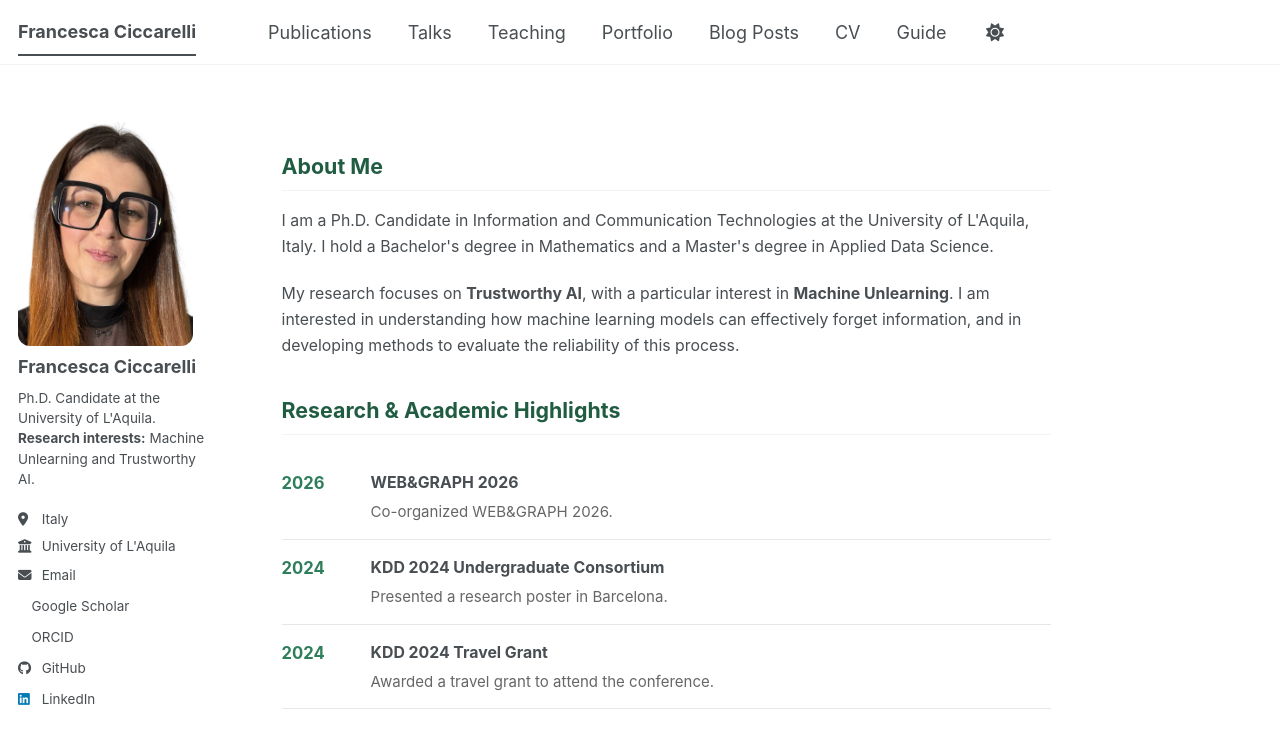
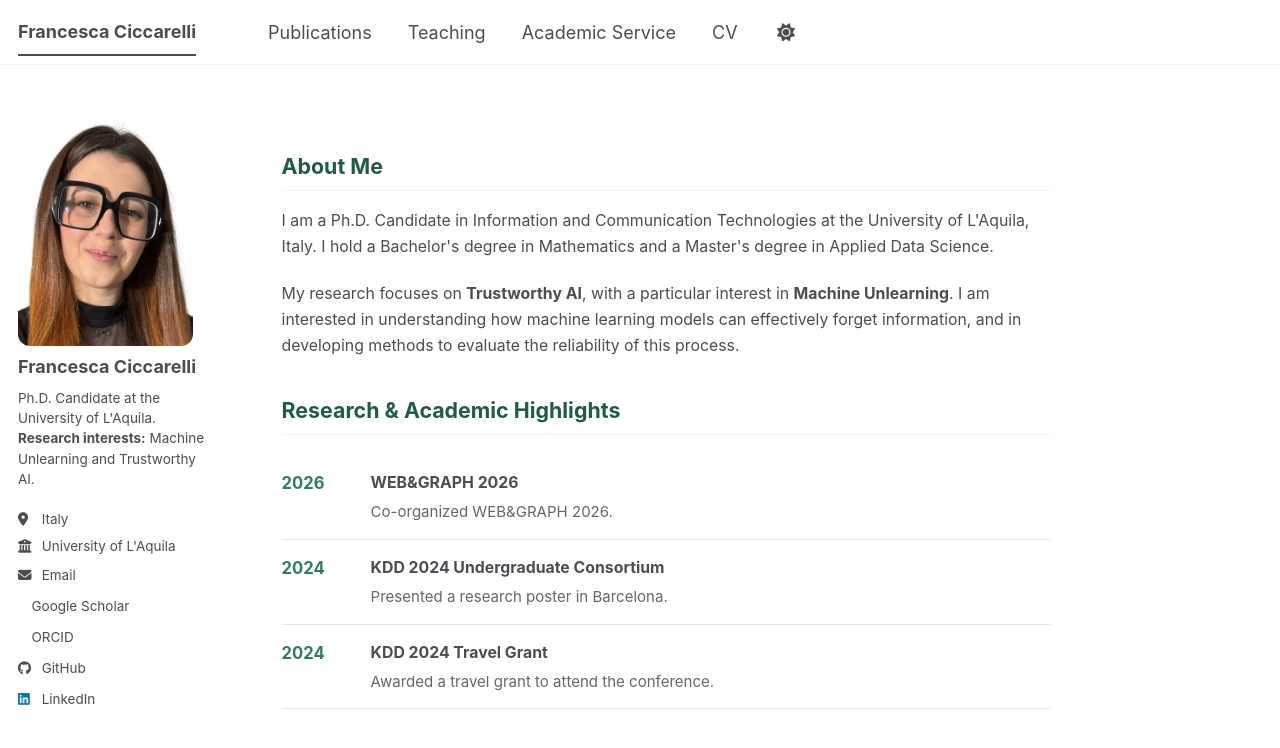
Before and after one commit to francescaciccarelli/francescaciccarelli.github.io, a Jekyll site: the page built from _pages/about.md, in a window 1280 px wide. Shown: the top 748 px of the page. Built offline with Jekyll 4.4.1, drawn with Linux system fonts in a browser that asks for light colours; a style sheet for code colours, icons or effects is not loaded; part of the change alters nothing that is shown.

Commit message:
Update navigation.yml

```diff
--- a/_data/navigation.yml
+++ b/_data/navigation.yml
@@ -11,20 +11,23 @@ main:
   - title: "Publications"
     url: /publications/
 
-  - title: "Talks"
-    url: /talks/
+#  - title: "Talks"
+#    url: /talks/
 
   - title: "Teaching"
     url: /teaching/
 
-  - title: "Portfolio"
-    url: /portfolio/
+#  - title: "Portfolio"
+#    url: /portfolio/
 
-  - title: "Blog Posts"
-    url: /year-archive/
+#  - title: "Blog Posts"
+#    url: /year-archive/
+
+  - title: "Academic Service"
+    url: /academic-service/
 
   - title: "CV"
     url: /cv/
 
-  - title: "Guide"
-    url: /markdown/
+#  - title: "Guide"
+#    url: /markdown/
```
